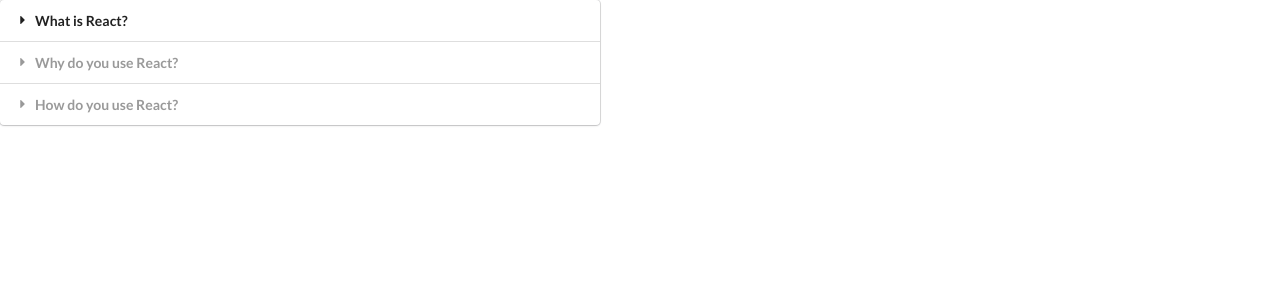
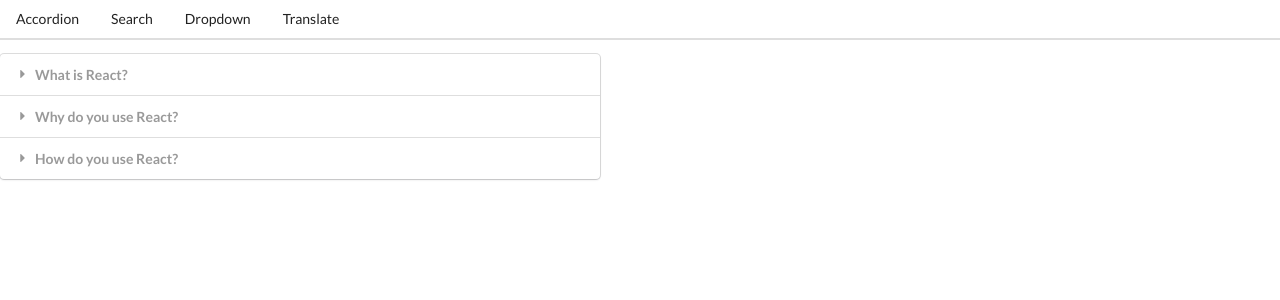
Before and after one commit to raja4net/react-widgets, a React (Create React App) app: page / in a window 1280 px wide. Shown: the top 300 px of the page. Built offline with nearby package versions, Linux system fonts and the light colour scheme.

Commit message:
Added Header for navigation

```diff
--- a/src/App.js
+++ b/src/App.js
@@ -4,6 +4,7 @@
 import Dropdown from './components/Dropdown';
 import Translate from './components/Translate';
 import Route from './components/Route';
+import Header from './components/Header';
 
 const items = [
     {
@@ -37,37 +38,11 @@
 
 const App = () => {
     const [selected, setSelected] = useState(options[0]);
-    // const showAccordion = () => {
-    //     if (window.location.pathname === '/') {
-    //         return <Accordion items={items} />
-    //     }
-    // };
 
-    // const showList = () => {
-    //     if (window.location.pathname === '/list') {
-    //         return <Search />
-    //     }
-    // };
-
-    // const showDropdown = () => {
-    //     if (window.location.pathname === '/dropdown') {
-    //         return <Dropdown
-    //             label = "Select a color"
-    //             options = {options}
-    //             selected = {selected}
-    //             onSelectedChange = {setSelected}
-    //         />
-    //     }
-    // };
-
-    // const showTranslation = () => {
-    //     if (window.location.pathname === '/translate') {
-    //         return <Translate />
-    //     }
-    // }
 
     return (
         <div>
+            <Header />
             <Route path="/">
                 <Accordion items={items} />
             </Route>
--- /dev/null
+++ b/src/components/Header.js
@@ -0,0 +1,23 @@
+import React from 'react';
+
+const Header = () => {
+    return (
+        <div className="ui secondary pointing menu">
+            <a href="/" className="item">
+                Accordion
+            </a>
+            <a href="/list" className="item">
+                Search
+            </a>
+            <a href="/dropdown" className="item">
+                Dropdown
+            </a>
+            <a href="/translate" className="item">
+                Translate
+            </a>
+        </div>
+
+    );
+};
+
+export default Header;
```
